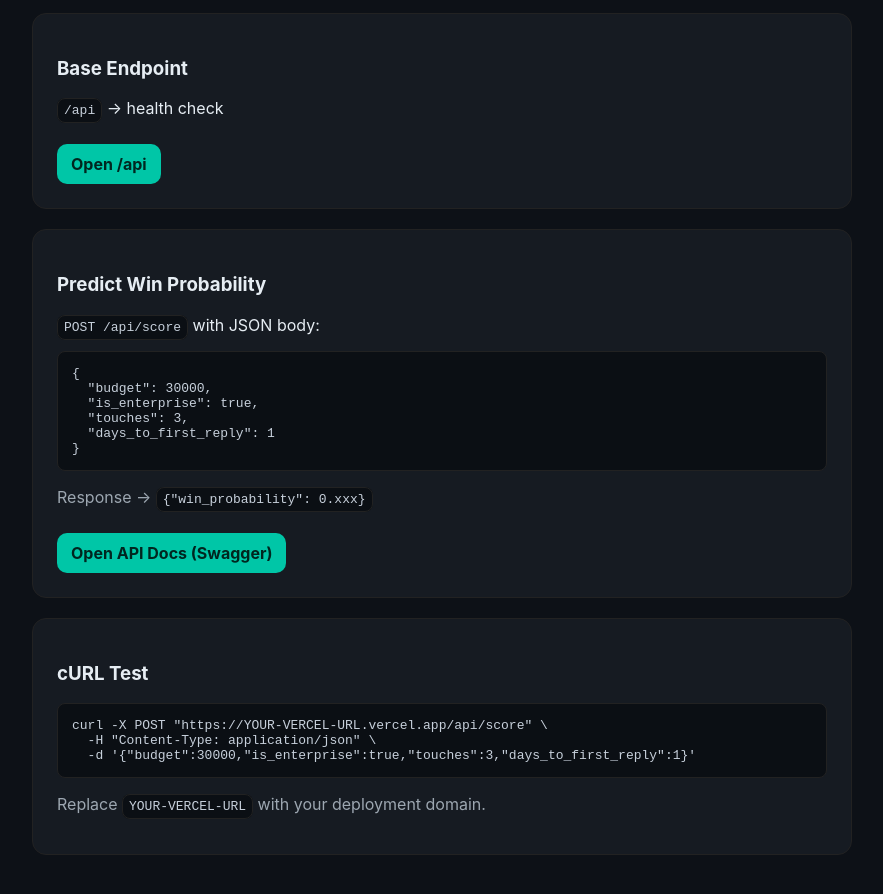
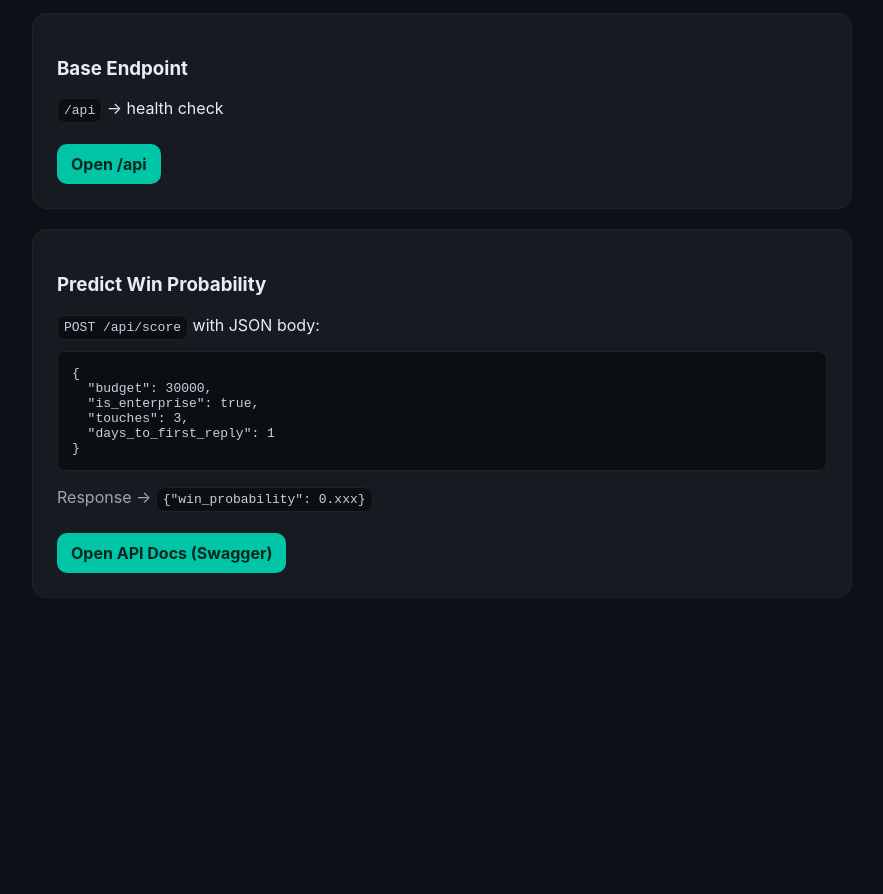
Before and after one commit to pratikndas-pm/AI-Lab, a plain HTML site: page demos/leadscore-api/index.html in a window 1280 px wide. Shown: the part 134-1028 px from the top of the page, without its empty margins (198-1081 px from the left). After the commit the page ends 800 px from the top, so only its background shows below. Drawn offline with Linux system fonts and the light colour scheme.

Commit message:
Update index.html

```diff
--- a/demos/leadscore-api/index.html
+++ b/demos/leadscore-api/index.html
@@ -41,16 +41,6 @@
       <p class="muted">Response → <code>{"win_probability": 0.xxx}</code></p>
       <a class="btn" href="./api/docs" target="_blank" rel="noopener">Open API Docs (Swagger)</a>
     </div>
-
-    <br/>
-
-    <div class="card">
-      <h3>cURL Test</h3>
-      <pre>curl -X POST "https://YOUR-VERCEL-URL.vercel.app/api/score" \
-  -H "Content-Type: application/json" \
-  -d '{"budget":30000,"is_enterprise":true,"touches":3,"days_to_first_reply":1}'</pre>
-      <p class="muted">Replace <code>YOUR-VERCEL-URL</code> with your deployment domain.</p>
-    </div>
   </div>
 </body>
 </html>
```
